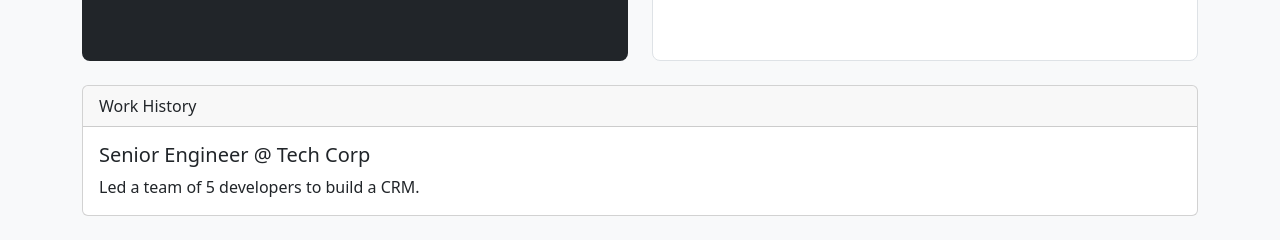
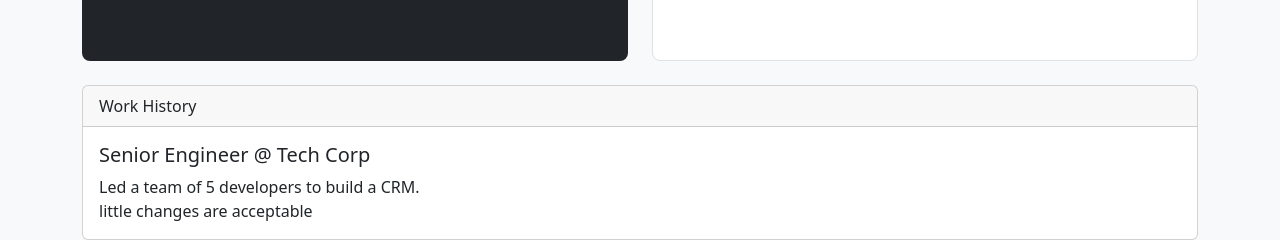
Before and after one commit to SmiChau/My-resume, a plain HTML site: page index.html in a window 1280 px wide. Shown: the part 625-865 px from the top of the page. Before the commit the page ends 841 px from the top, so only its background shows below. Drawn offline with nearby package versions, Linux system fonts and the light colour scheme.

Commit message:
feat/changes

```diff
--- a/index.html
+++ b/index.html
@@ -56,6 +56,7 @@
               <p class="card-text">
                 Led a team of 5 developers to build a CRM.
               </p>
+              little changes are acceptable
             </div>
           </div>
         </div>
```
